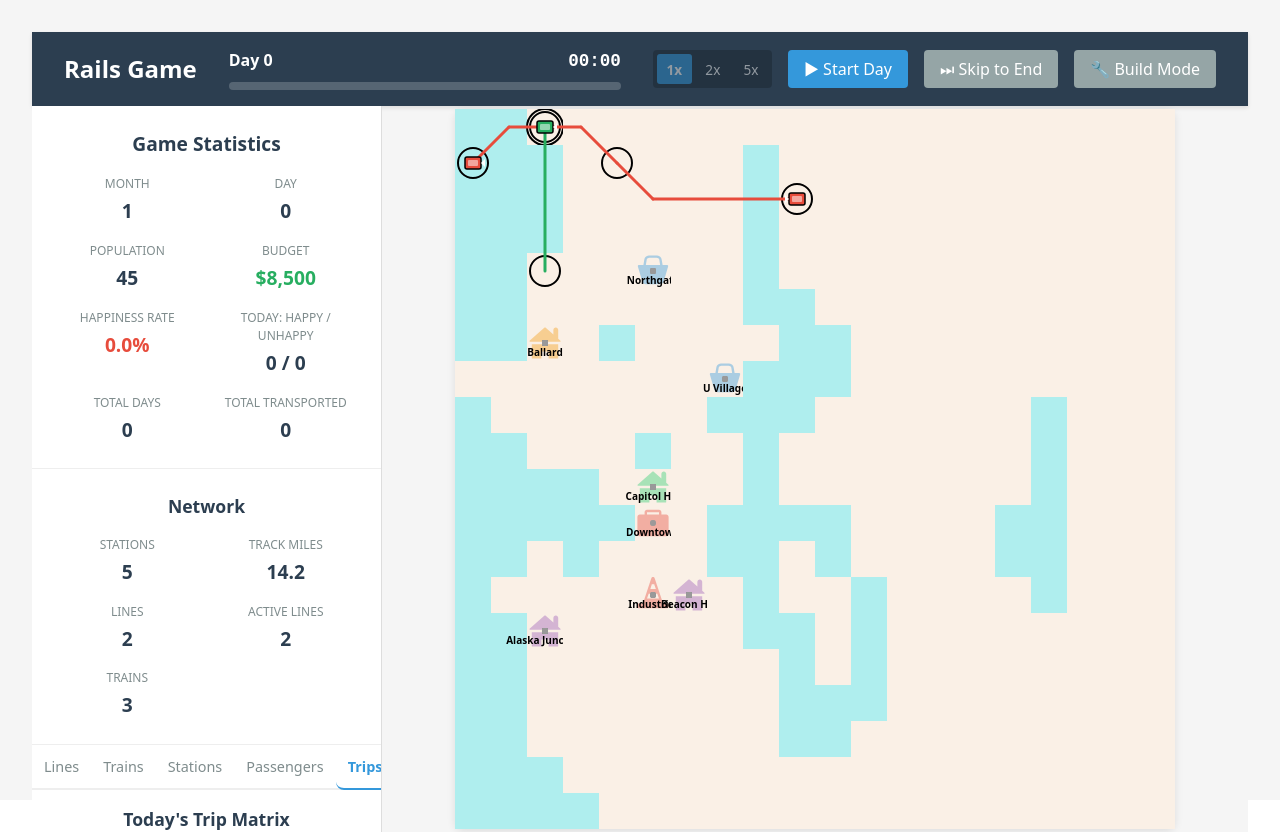
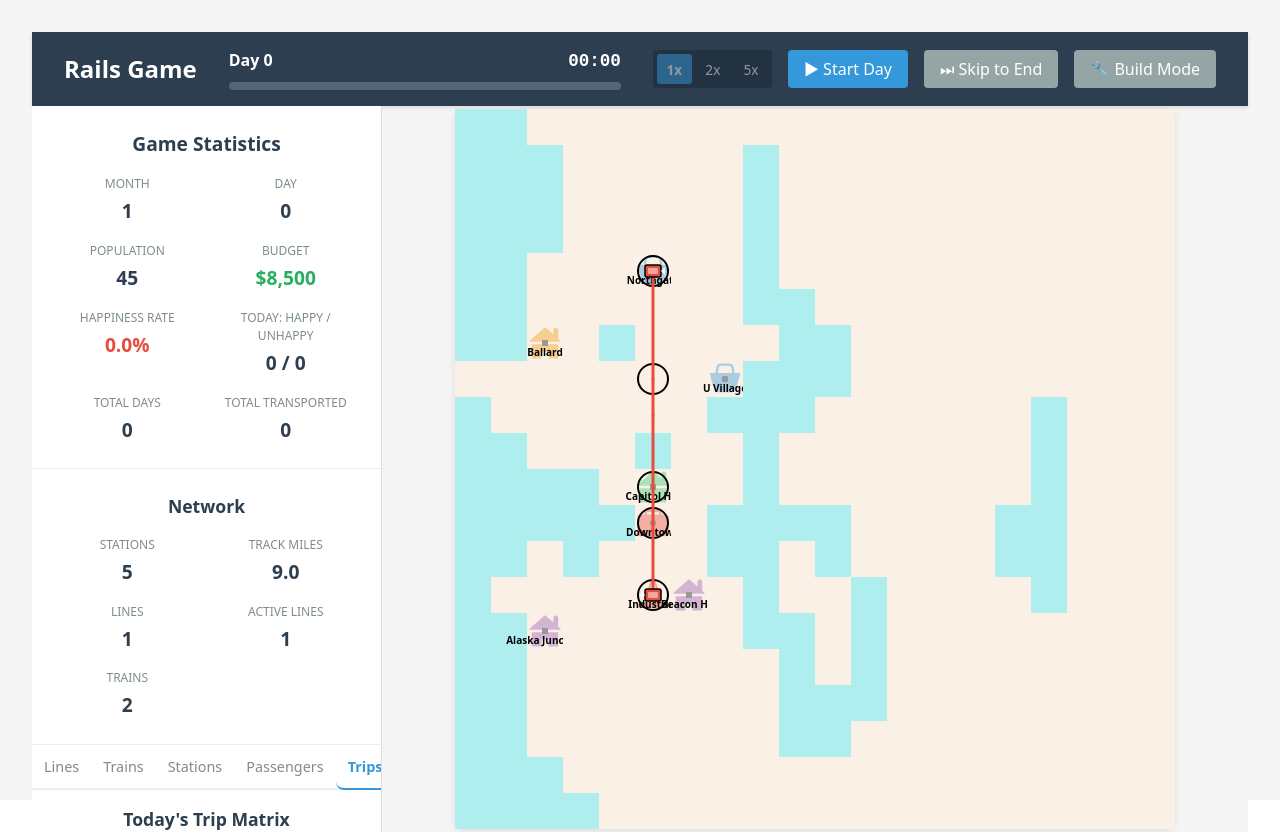
Before and after one commit to tjasz/rail-sim-game, a React (Vite) app: page / in a window 1280 px wide. Built offline with nearby package versions, Linux system fonts and the light colour scheme.

Commit message:
Add a 1 Line from Northgate to ID

```diff
--- a/src/App.tsx
+++ b/src/App.tsx
@@ -158,19 +158,29 @@ const baseGameState: GameState = {
         'station-1',
         {
           id: 'station-1',
-          neighborhoodId: 'commercial-a',
-          position: { x: 0, y: 1 },
+          neighborhoodId: 'northgate',
+          position: { x: 5, y: 4 },
           lineIds: ['line-1'],
-          waitingCitizens: new Map([['line-1', ['citizen-1', 'citizen-2']]]),
+          waitingCitizens: new Map(),
+        },
+      ],
+      [
+        'udistrict-station',
+        {
+          id: 'udistrict-station',
+          neighborhoodId: 'udistrict',
+          position: { x: 5, y: 7 },
+          lineIds: ['line-1'],
+          waitingCitizens: new Map(),
         },
       ],
       [
         'station-2',
         {
           id: 'station-2',
-          neighborhoodId: 'downtown',
-          position: { x: 2, y: 0 },
-          lineIds: ['line-1', 'line-2'],
+          neighborhoodId: 'capitol-hill',
+          position: { x: 5, y: 10 },
+          lineIds: ['line-1'],
           waitingCitizens: new Map(),
         },
       ],
@@ -178,8 +188,8 @@ const baseGameState: GameState = {
         'station-3',
         {
           id: 'station-3',
-          neighborhoodId: 'residential-1',
-          position: { x: 4, y: 1 },
+          neighborhoodId: 'downtown',
+          position: { x: 5, y: 11 },
           lineIds: ['line-1'],
           waitingCitizens: new Map(),
         },
@@ -188,19 +198,9 @@ const baseGameState: GameState = {
         'station-4',
         {
           id: 'station-4',
-          neighborhoodId: 'commercial-b',
-          position: { x: 9, y: 2 },
+          neighborhoodId: 'industrial',
+          position: { x: 5, y: 13 },
           lineIds: ['line-1'],
-          waitingCitizens: new Map(),
-        },
-      ],
-      [
-        'station-5',
-        {
-          id: 'station-5',
-          neighborhoodId: 'south',
-          position: { x: 2, y: 4 },
-          lineIds: ['line-2'],
           waitingCitizens: new Map(),
         },
       ],
@@ -210,9 +210,21 @@ const baseGameState: GameState = {
         'track-1',
         {
           id: 'track-1',
-          from: { x: 0, y: 1 },
-          to: { x: 1, y: 0 },
-          distance: 1.414,
+          from: { x: 5, y: 4 },
+          to: { x: 5, y: 7 },
+          distance: 3,
+          isOverWater: false,
+          cost: 1414,
+          lineIds: ['line-1'],
+        },
+      ],
+      [
+        'track-1b',
+        {
+          id: 'track-1b',
+          from: { x: 5, y: 7 },
+          to: { x: 5, y: 8 },
+          distance: 1,
           isOverWater: false,
           cost: 1414,
           lineIds: ['line-1'],
@@ -222,22 +234,10 @@ const baseGameState: GameState = {
         'track-2',
         {
           id: 'track-2',
-          from: { x: 1, y: 0 },
-          to: { x: 2, y: 0 },
-          distance: 1,
-          isOverWater: false,
-          cost: 1414,
-          lineIds: ['line-1'],
-        },
-      ],
-      [
-        'track-2b',
-        {
-          id: 'track-2',
-          from: { x: 2, y: 0 },
-          to: { x: 3, y: 0 },
-          distance: 1,
-          isOverWater: false,
+          from: { x: 5, y: 8 },
+          to: { x: 5, y: 10 },
+          distance: 2,
+          isOverWater: true,
           cost: 1414,
           lineIds: ['line-1'],
         },
@@ -246,21 +246,9 @@ const baseGameState: GameState = {
         'track-3',
         {
           id: 'track-3',
-          from: { x: 3, y: 0 },
-          to: { x: 4, y: 1 },
-          distance: 1.414,
-          isOverWater: false,
-          cost: 1414,
-          lineIds: ['line-1'],
-        },
-      ],
-      [
-        'track-3b',
-        {
-          id: 'track-3b',
-          from: { x: 4, y: 1 },
-          to: { x: 5, y: 2 },
-          distance: 1.414,
+          from: { x: 5, y: 10 },
+          to: { x: 5, y: 11 },
+          distance: 1,
           isOverWater: false,
           cost: 1414,
           lineIds: ['line-1'],
@@ -270,24 +258,12 @@ const baseGameState: GameState = {
         'track-4',
         {
           id: 'track-4',
-          from: { x: 5, y: 2 },
-          to: { x: 9, y: 2 },
-          distance: 4,
+          from: { x: 5, y: 11 },
+          to: { x: 5, y: 13 },
+          distance: 2,
           isOverWater: false,
           cost: 1414,
           lineIds: ['line-1'],
-        },
-      ],
-      [
-        'track-5',
-        {
-          id: 'track-5',
-          from: { x: 2, y: 0 },
-          to: { x: 2, y: 4 },
-          distance: 4,
-          isOverWater: true,
-          cost: 4000,
-          lineIds: ['line-2'],
         },
       ],
     ]),
@@ -298,19 +274,8 @@ const baseGameState: GameState = {
           id: 'line-1',
           name: 'Red Line',
           color: '#e74c3c',
-          stationIds: ['station-1', 'station-2', 'station-3', 'station-4'],
+          stationIds: ['station-1', 'udistrict-station', 'station-2', 'station-3', 'station-4'],
           trainIds: ['train-1', 'train-2'],
-          isActive: true,
-        },
-      ],
-      [
-        'line-2',
-        {
-          id: 'line-2',
-          name: 'Green Line',
-          color: '#27ae60',
-          stationIds: ['station-2', 'station-5'],
-          trainIds: ['train-3'],
           isActive: true,
         },
       ],
@@ -336,20 +301,6 @@ const baseGameState: GameState = {
           id: 'train-2',
           lineId: 'line-1',
           currentStationIndex: 3,
-          direction: 'backward',
-          position: { x: 0, y: 0 }, // Will be set by initializeDay
-          passengerIds: [],
-          capacity: 10,
-          speed: 0.15,
-          nextStationArrivalTime: 0,
-        },
-      ],
-      [
-        'train-3',
-        {
-          id: 'train-3',
-          lineId: 'line-2',
-          currentStationIndex: 1,
           direction: 'backward',
           position: { x: 0, y: 0 }, // Will be set by initializeDay
           passengerIds: [],
```
